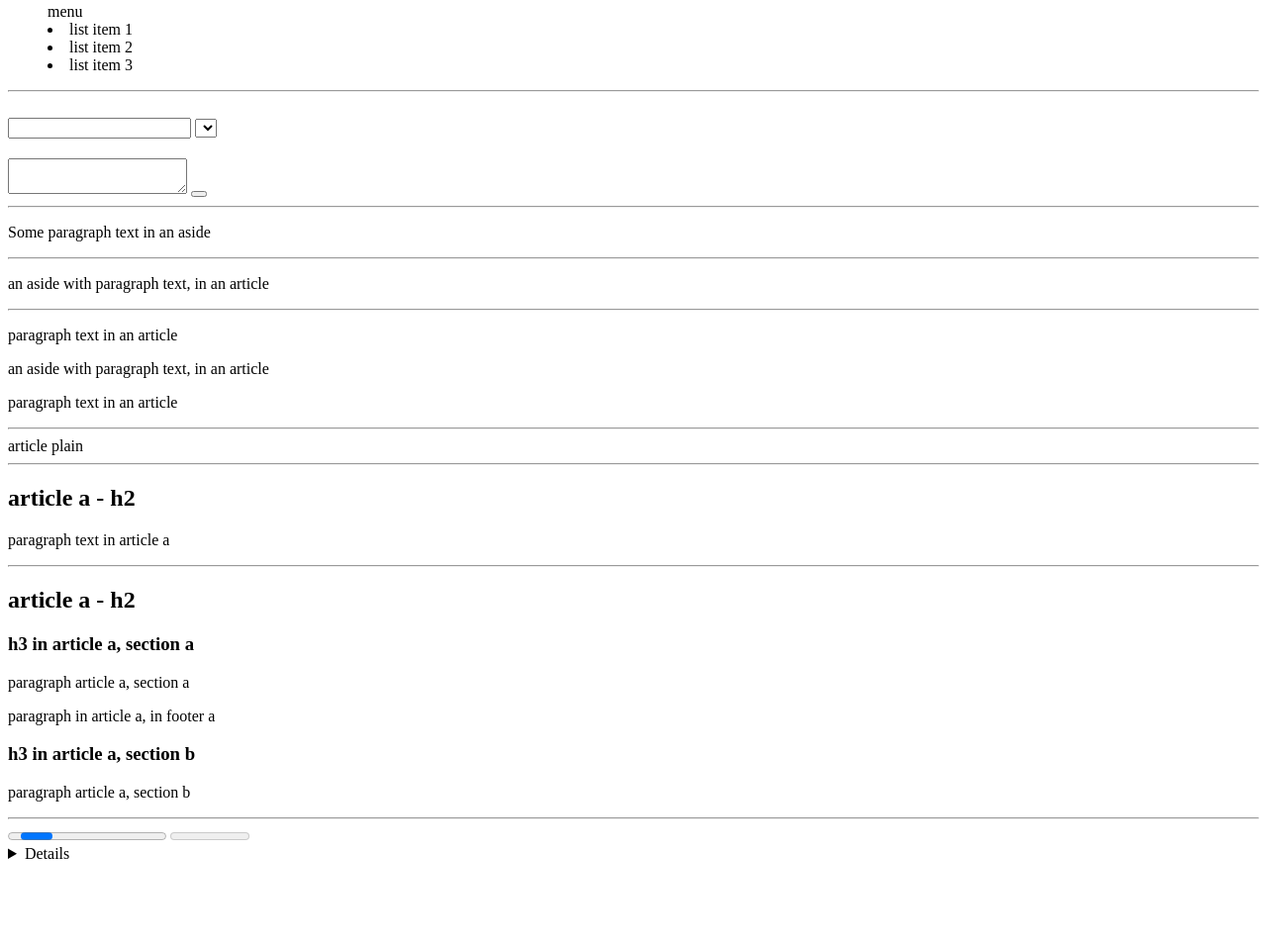
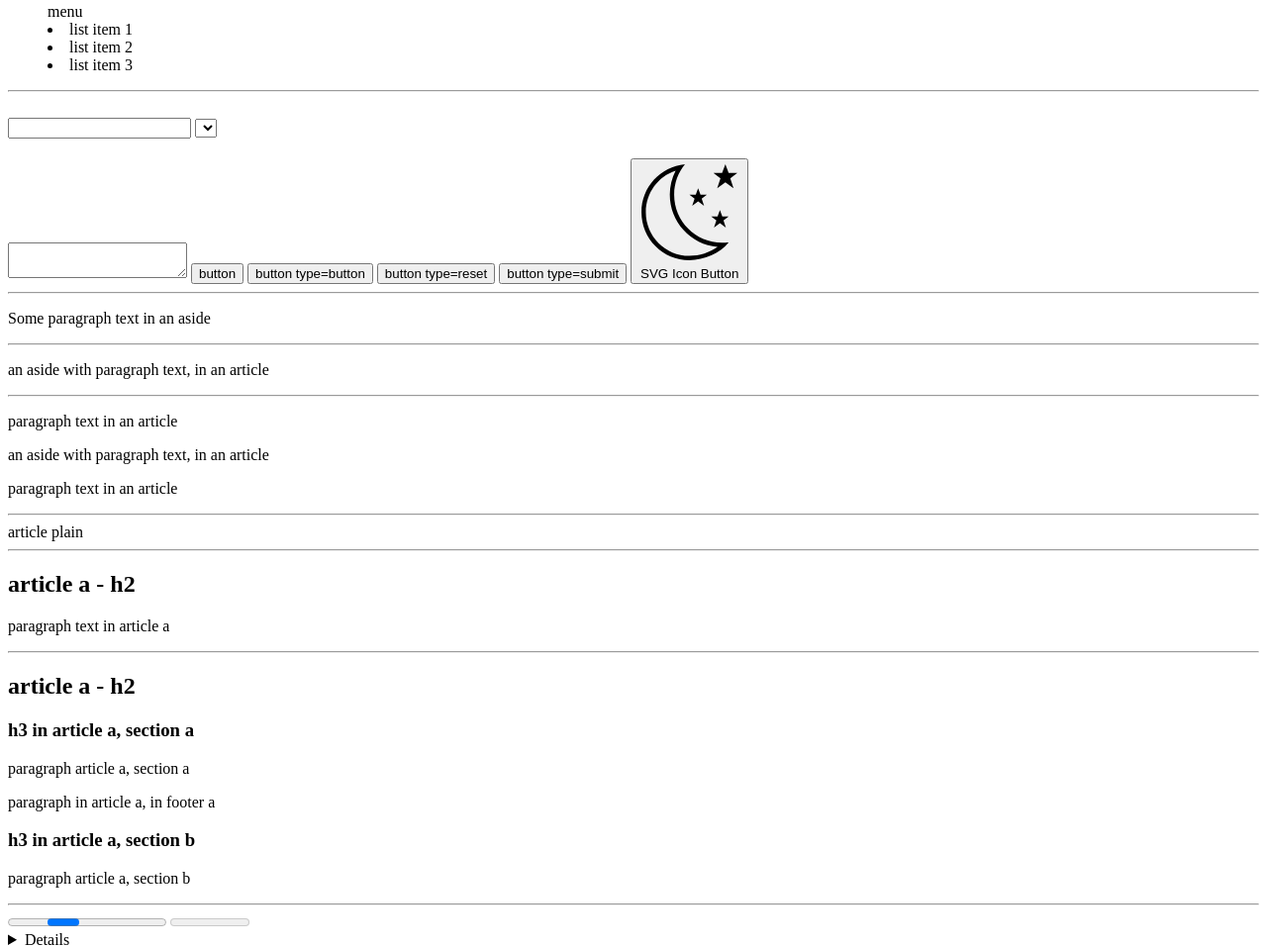
Before and after one commit to sangmort/roc-css-framework-sandbox, a plain HTML site: page index.html in a window 1280 px wide. Shown: the part 3024-3981 px from the top of the page at 99% size. Before the commit the page ends 3904 px from the top, so only its background shows below. Drawn offline with Linux system fonts and the light colour scheme.

Commit message:
Add some HTML button elements

```diff
--- a/index.html
+++ b/index.html
@@ -24,7 +24,7 @@
 		<!-- Text Modifiers-->
 		<p>paragraph</p>
 		<p>a <span>span</span></p>
-        <p>a <b>bring attention</b></p>
+		<p>a <b>bring attention</b></p>
 		<p>a <strong>strong</strong></p>
 		<p>an <em>emphasis</em></p>
 		<p><s>strikethrough</s></p>
@@ -60,14 +60,15 @@
 		<p>a <q>short inline quote</q></p>
 		<blockquote>
 			<p>
-				blockquote with a <a href="link">link</a>, a <span>span</span>, a <b>bring attention</b>,
-				a <strong>strong</strong>, an <em>emphasis</em>, a
-				<s>strikethrough</s>, a <del>delete</del>, an <ins>insert</ins>,
-				an <u>unarticulated annotation</u>, a <small>small</small>, a
-				<sub>subset</sub>, a <sup>superset</sup>, a
-				<cite>citation</cite>, a <mark>mark</mark>, a <time>time</time>,
-				an <abbr>abbr</abbr>, a <def>definition</def>, a <kbd>kbd</kbd>,
-				a <code>line of code</code>.
+				blockquote with a <a href="link">link</a>, a <span>span</span>,
+				a <b>bring attention</b>, a <strong>strong</strong>, an
+				<em>emphasis</em>, a <s>strikethrough</s>, a <del>delete</del>,
+				an <ins>insert</ins>, an <u>unarticulated annotation</u>, a
+				<small>small</small>, a <sub>subset</sub>, a
+				<sup>superset</sup>, a <cite>citation</cite>, a
+				<mark>mark</mark>, a <time>time</time>, an <abbr>abbr</abbr>, a
+				<def>definition</def>, a <kbd>kbd</kbd>, a
+				<code>line of code</code>.
 			</p>
 		</blockquote>
 
@@ -259,13 +260,28 @@
 		<!-- forms -->
 		<form></form>
 
-
 		<input type="" />
 		<label></label>
 		<select></select>
 		<option></option>
 		<textarea></textarea>
-		<button></button>
+
+		<!-- button -->
+		<button>button</button>
+
+		<button type="button">button type=button</button>
+		<button type="reset">button type=reset</button>
+		<button type="submit">button type=submit</button>
+		<button>
+			<svg viewBox="0 0 20 20">
+				<path
+					fill="#000"
+					d="M10.544,8.717l1.166-0.855l1.166,0.855l-0.467-1.399l1.012-0.778h-1.244L11.71,5.297l-0.466,1.244H10l1.011,0.778L10.544,8.717z M15.986,9.572l-0.467,1.244h-1.244l1.011,0.777l-0.467,1.4l1.167-0.855l1.165,0.855l-0.466-1.4l1.011-0.777h-1.244L15.986,9.572z M7.007,6.552c0-2.259,0.795-4.33,2.117-5.955C4.34,1.042,0.594,5.07,0.594,9.98c0,5.207,4.211,9.426,9.406,9.426c2.94,0,5.972-1.354,7.696-3.472c-0.289,0.026-0.987,0.044-1.283,0.044C11.219,15.979,7.007,11.759,7.007,6.552 M10,18.55c-4.715,0-8.551-3.845-8.551-8.57c0-3.783,2.407-6.999,5.842-8.131C6.549,3.295,6.152,4.911,6.152,6.552c0,5.368,4.125,9.788,9.365,10.245C13.972,17.893,11.973,18.55,10,18.55 M19.406,2.304h-1.71l-0.642-1.71l-0.642,1.71h-1.71l1.39,1.069l-0.642,1.924l1.604-1.176l1.604,1.176l-0.642-1.924L19.406,2.304z"
+				></path>
+				Your browser does not support SVG.
+			</svg>
+			SVG Icon Button
+		</button>
 
 		<!-- structural elements -->
 		<header></header>
@@ -275,6 +291,7 @@
 
 		<hr />
 
+		<!-- aside & articles -->
 		<aside><p>Some paragraph text in an aside</p></aside>
 
 		<hr />
@@ -317,7 +334,7 @@
 			<footer>
 				<p>paragraph in article a, in footer a</p>
 			</footer>
-            <section>
+			<section>
 				<h3>h3 in article a, section b</h3>
 				<p>paragraph article a, section b</p>
 			</section>
```
